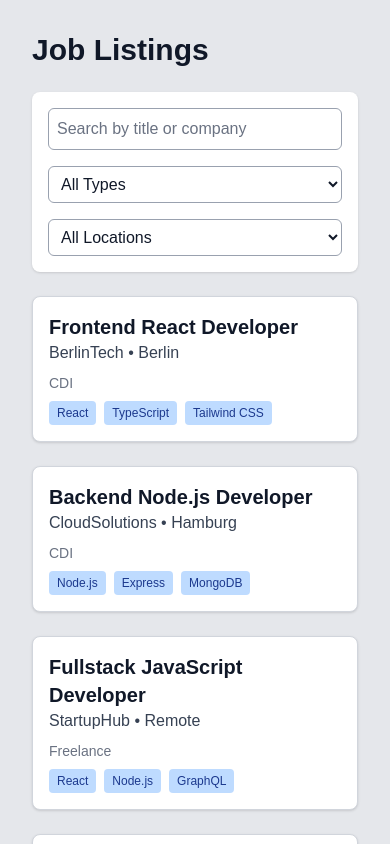
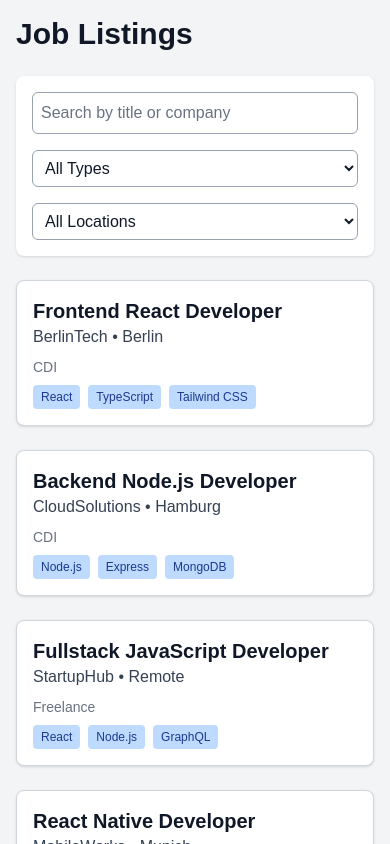
Before and after one commit to MeriamMb/job-board-nextjs, a Next.js app: page /jobs in a window 390 px wide. Shown: the top 844 px of the page. Built offline with nearby package versions, Linux system fonts and the light colour scheme.

Commit message:
style: improve responsive layout and UX polish

```diff
--- a/app/jobs/[slug]/page.tsx
+++ b/app/jobs/[slug]/page.tsx
@@ -60,7 +60,7 @@ export default async function JobPage({ params }: JobPageProps) {
 
         <button
           className="mt-8 w-full md:w-auto bg-blue-600 text-white px-6 py-3 rounded-lg font-medium
-                     hover:bg-blue-700 focus:outline-none focus:ring-2 focus:ring-blue-500 transition"
+             hover:bg-blue-700 focus:outline-none focus:ring-2 focus:ring-blue-500 transition"
         >
           Apply Now
         </button>
--- a/app/jobs/page.tsx
+++ b/app/jobs/page.tsx
@@ -10,13 +10,16 @@ export default function JobsPage() {
   const [filteredJobs, setFilteredJobs] = useState<Job[]>(jobs);
 
   return (
-    <main className="min-h-screen p-8 bg-gray-200">
+    <main className="min-h-screen bg-gray-100">
+      <div className="max-w-7xl mx-auto p-4 md:p-8">
         <h1 className="text-3xl font-bold mb-6 text-gray-900">Job Listings</h1>
 
         <JobFilters jobs={jobs} onFilter={setFilteredJobs} />
 
         {filteredJobs.length === 0 ? (
-        <p>No jobs found.</p>
+          <p className="text-gray-600 text-center mt-12">
+            No job offers match your search criteria.
+          </p>
         ) : (
           <div className="grid md:grid-cols-2 lg:grid-cols-3 gap-6">
             {filteredJobs.map((job) => (
@@ -24,6 +27,7 @@ export default function JobsPage() {
             ))}
           </div>
         )}
+      </div>
     </main>
   );
 }
```
Lines whose indentation alone changed are shown as unchanged.
